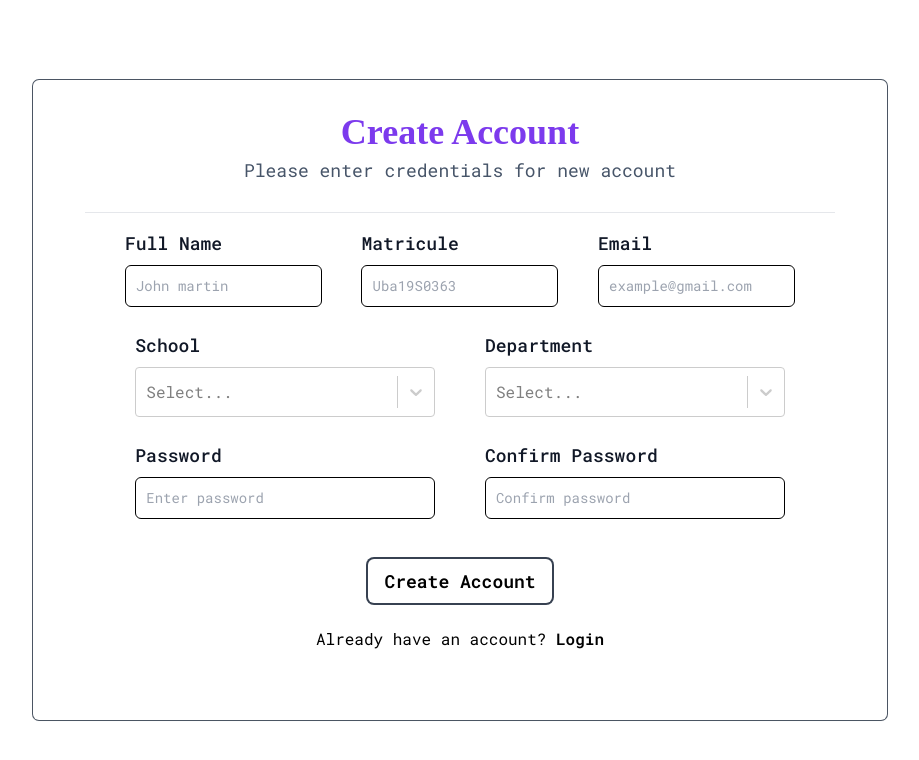
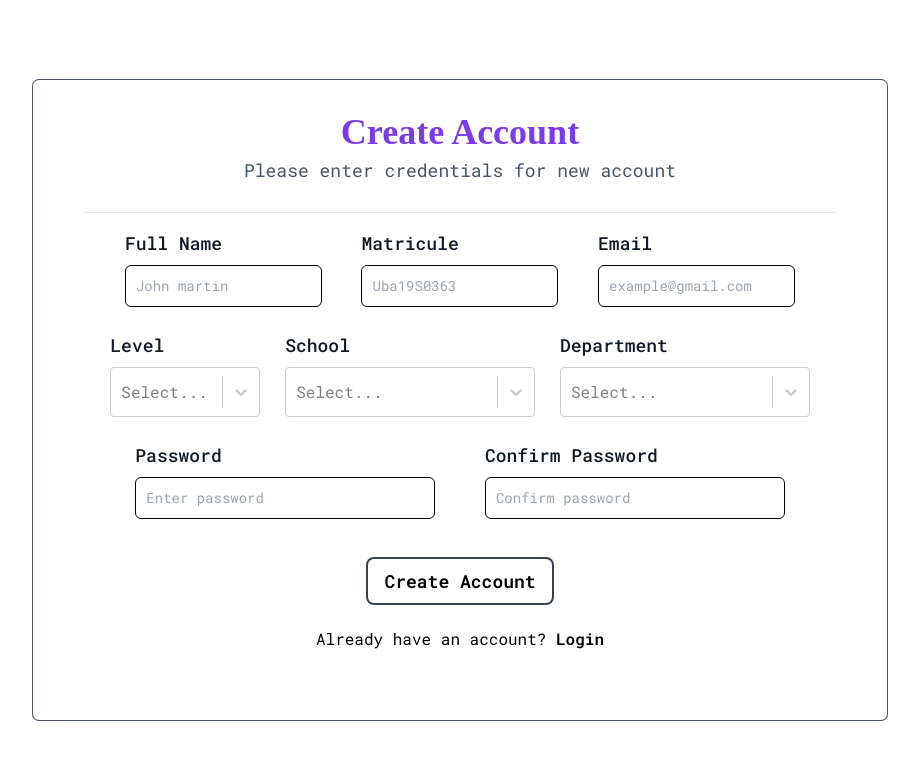
Before and after one commit to teyim/Uba-votes, a Next.js app: page /signup in a window 1280 px wide. Shown: the top 760 px of the page, without its empty margins (180-1099 px from the left). Built offline with nearby package versions, Linux system fonts and the light colour scheme; a web font is replaced by a local one.

Commit message:
style: modify signup page

```diff
--- /dev/null
+++ b/data/levels.ts
@@ -0,0 +1,32 @@
+import { SelectOption } from 'types';
+
+export const levels: SelectOption[] = [
+  {
+    value: 200,
+    label: 'Level 1',
+  },
+  {
+    value: 300,
+    label: 'Level 2',
+  },
+  {
+    value: 400,
+    label: 'Level 3',
+  },
+  {
+    value: 500,
+    label: 'Level 4',
+  },
+  {
+    value: 600,
+    label: 'Masters I',
+  },
+  {
+    value: 700,
+    label: 'Masters II',
+  },
+  {
+    value: 800,
+    label: 'PHD',
+  },
+];
--- /dev/null
+++ b/hooks/useDepartments.ts
@@ -0,0 +1,49 @@
+import {
+  FA_Departments,
+  COLTECH_Departments,
+  FED_Departments,
+  FEMS_Departments,
+  FHS_Departments,
+  FLPS_Departments,
+  FS_Departments,
+  HICM_Department,
+  HITL_Departments,
+  HND_Departments,
+  HTTC_Departments,
+  HTTTC_Departments,
+  NAHPI_Department,
+} from 'data/departments';
+
+//returns departments for a given school
+export function useDepartments(school: string) {
+  switch (school) {
+    case 'COLTECH':
+      return COLTECH_Departments;
+    case 'FA':
+      return FA_Departments;
+    case 'FHS':
+      return FHS_Departments;
+    case 'FEMS':
+      return FEMS_Departments;
+    case 'FED':
+      return FED_Departments;
+    case 'FLPS':
+      return FLPS_Departments;
+    case 'FS':
+      return FS_Departments;
+    case 'HICM':
+      return HICM_Department;
+    case 'HITL':
+      return HITL_Departments;
+    case 'HTTC':
+      return HTTC_Departments;
+    case 'HTTTC':
+      return HTTTC_Departments;
+    case 'HND':
+      return HND_Departments;
+    case 'NAHPI':
+      return NAHPI_Department;
+    default:
+      return [];
+  }
+}
--- a/pages/signup.tsx
+++ b/pages/signup.tsx
@@ -1,9 +1,52 @@
 import DropdownSelect from '@components/UI/dropdownSelect';
 import { NextPage } from 'next';
 import { schools } from 'data/schools';
-import { HND_Departments } from 'data/departments';
+import { useCallback, useState } from 'react';
+import { useDepartments } from 'hooks/useDepartments';
+import { useForm } from 'react-hook-form';
+import { levels } from 'data/levels';
+import { SelectOption } from 'types';
 
 const Signup: NextPage = () => {
+  const [selectedSchool, setSelectedSchool] = useState<string>('');
+  const [selectedDepartment, setSelectedDepartment] = useState<string>('');
+  const [selectedLevel, setSelectedLevel] = useState<number>(200);
+  const department = useDepartments(selectedSchool);
+  const {
+    register,
+    handleSubmit,
+    formState: { errors },
+  } = useForm();
+
+  const schoolSelectHandler = useCallback(
+    (selectedValue: SelectOption | undefined) =>
+      updateSchoolState(selectedValue?.value as string),
+    []
+  );
+  const departmentSelectHandler = useCallback(
+    (selectedValue: SelectOption | undefined) =>
+      setSelectedDepartment(selectedValue?.value as string),
+    []
+  );
+
+  const levelSelectHandler = useCallback(
+    (selectedValue: SelectOption | undefined) =>
+      setSelectedLevel(selectedValue?.value as number),
+    []
+  );
+
+  function updateSchoolState(selectedValue: string | undefined) {
+    setSelectedSchool(selectedValue ?? '');
+    setSelectedDepartment('');
+  }
+
+  function submitHandler(data: object) {
+    console.log(data);
+  }
+  console.log(selectedLevel);
+  console.log(selectedDepartment);
+  console.log(selectedSchool);
+
   return (
     <div className="w-screen h-screen mx-auto z-50 top-0 fixed flex justify-center items-center px-5 md:px-0">
       <div className="relative md:w-2/3 2xl:w-2/4 max-w-2/3 h-[80%] md:h[90%] flex flex-col ring-1 rounded-md shadow-sm ring-gray-600 py-8 px-6 overflow-y-scroll">
@@ -13,7 +56,7 @@ const Signup: NextPage = () => {
         <h2 className="text-lg text-center my-1 text-slate-600">
           Please enter credentials for new account
         </h2>
-        <form className="mt-2 md:px-7">
+        <form className="mt-2 md:px-7" onSubmit={handleSubmit(submitHandler)}>
           <hr className="my-4"></hr>
           <div className="md:flex justify-evenly">
             <div className="mb-6">
@@ -25,10 +68,12 @@ const Signup: NextPage = () => {
               </label>
               <input
                 type="text"
-                name="fullName"
                 className="border border-black text-gray-900 text-sm  block w-full p-2.5 rounded-md"
                 placeholder="John martin"
+                {...register('fullName')}
                 required
+                minLength={6}
+                maxLength={15}
               />
             </div>
             <div className="mb-6">
@@ -40,11 +85,22 @@ const Signup: NextPage = () => {
               </label>
               <input
                 type="text"
-                name="matricule"
+                {...register('matricule', {
+                  pattern: {
+                    value:
+                      /^(UBa)(1[0-9]|2[0-2])(G|A|H|L|S|E|C|P|Z|M|TP|T|Z|R)(\d{4})/,
+                    message: 'Matricule is invalid',
+                  },
+                })}
                 className="border border-black text-gray-900 text-sm   block w-full p-2.5 rounded-md "
                 placeholder="Uba19S0363"
                 required
+                minLength={10}
+                maxLength={10}
               />
+              <span className="text-sm text-red-500">
+                {errors?.matricule?.message as string}
+              </span>
             </div>
             <div className="mb-6">
               <label
@@ -55,28 +111,49 @@ const Signup: NextPage = () => {
               </label>
               <input
                 type="email"
-                name="email"
+                {...register('email', {
+                  pattern: {
+                    value: /^.*@gmail.com$/,
+                    message: 'Email must end with gmail.com',
+                  },
+                })}
                 className="border border-black text-gray-900 text-sm   block w-full p-2.5 rounded-md "
                 placeholder="example@gmail.com"
                 required
               />
+              <span className="text-sm text-red-500">
+                {errors?.email?.message as string}
+              </span>
             </div>
           </div>
           <div className="md:flex justify-evenly">
-            <div className="mb-6 md:w-2/5">
+            <div className="mb-6 md:w-[20%]">
               <label
-                htmlFor="lastname"
+                htmlFor="school"
+                className="block  mb-2 text-lg  font-medium text-gray-900 "
+              >
+                Level
+              </label>
+              <DropdownSelect
+                data={levels}
+                chosenOption={levelSelectHandler}
+                height={40}
+              />
+            </div>
+            <div className="mb-6 md:w-2/6">
+              <label
+                htmlFor="school"
                 className="block  mb-2 text-lg  font-medium text-gray-900 "
               >
                 School
               </label>
               <DropdownSelect
                 data={schools}
-                chosenOption={(value) => alert(value?.value)}
+                chosenOption={schoolSelectHandler}
                 height={40}
               />
             </div>
-            <div className="mb-6 md:w-2/5">
+            <div className="mb-6 md:w-2/6">
               <label
                 htmlFor="lastname"
                 className="block  mb-2 text-lg  font-medium text-gray-900 "
@@ -84,8 +161,8 @@ const Signup: NextPage = () => {
                 Department
               </label>
               <DropdownSelect
-                data={HND_Departments}
-                chosenOption={(value) => alert(value?.value)}
+                data={department}
+                chosenOption={departmentSelectHandler}
                 height={40}
               />
             </div>
```
